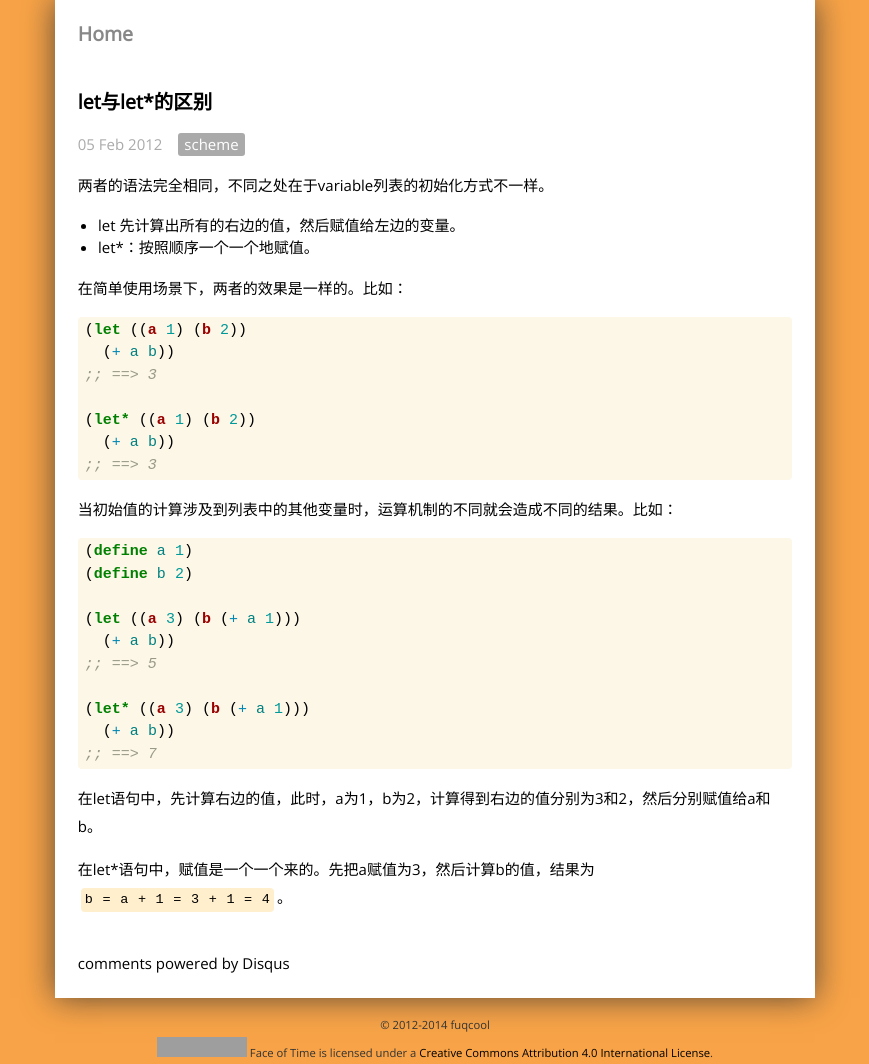
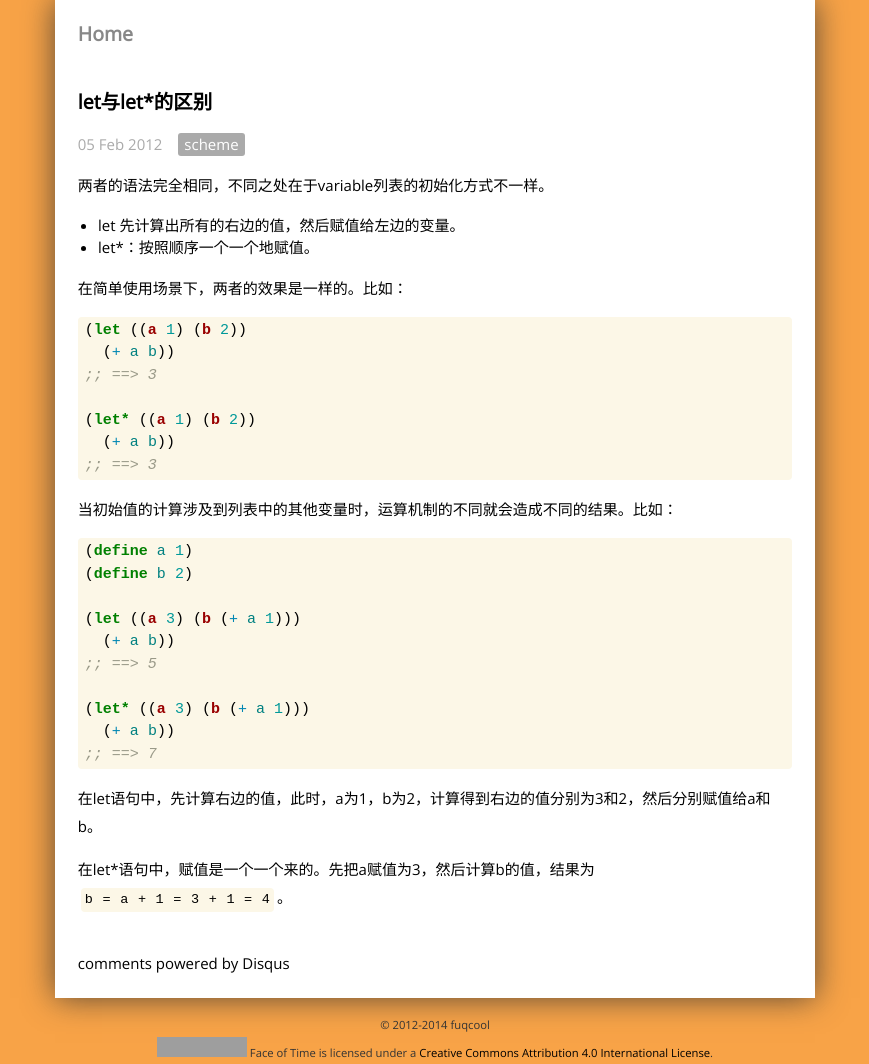
Before and after one commit to fuqcool/fuqcool.github.io, a Jekyll site: the page built from _posts/2012-02-05-scheme-let.md, in a window 1280 px wide. Shown: the whole page, without its empty margins (205-1074 px from the left). Built offline with Jekyll 4.4.1, drawn with Linux system fonts in a browser that asks for light colours; Markdown is read by kramdown in place of the engine named in the settings; comment, search, counter and statistics services are not loaded; grey boxes are pictures that could not be loaded.

Commit message:
Update main.css

```diff
--- a/css/main.css
+++ b/css/main.css
@@ -182,7 +182,7 @@ a:hover {
 }
 
 .post p code {
-  background-color: #FFEFCD;
+  background-color: #FCF7E7;
   padding: 2px 4px;
   font-size: 0.9em;
   display: inline-block;
```
